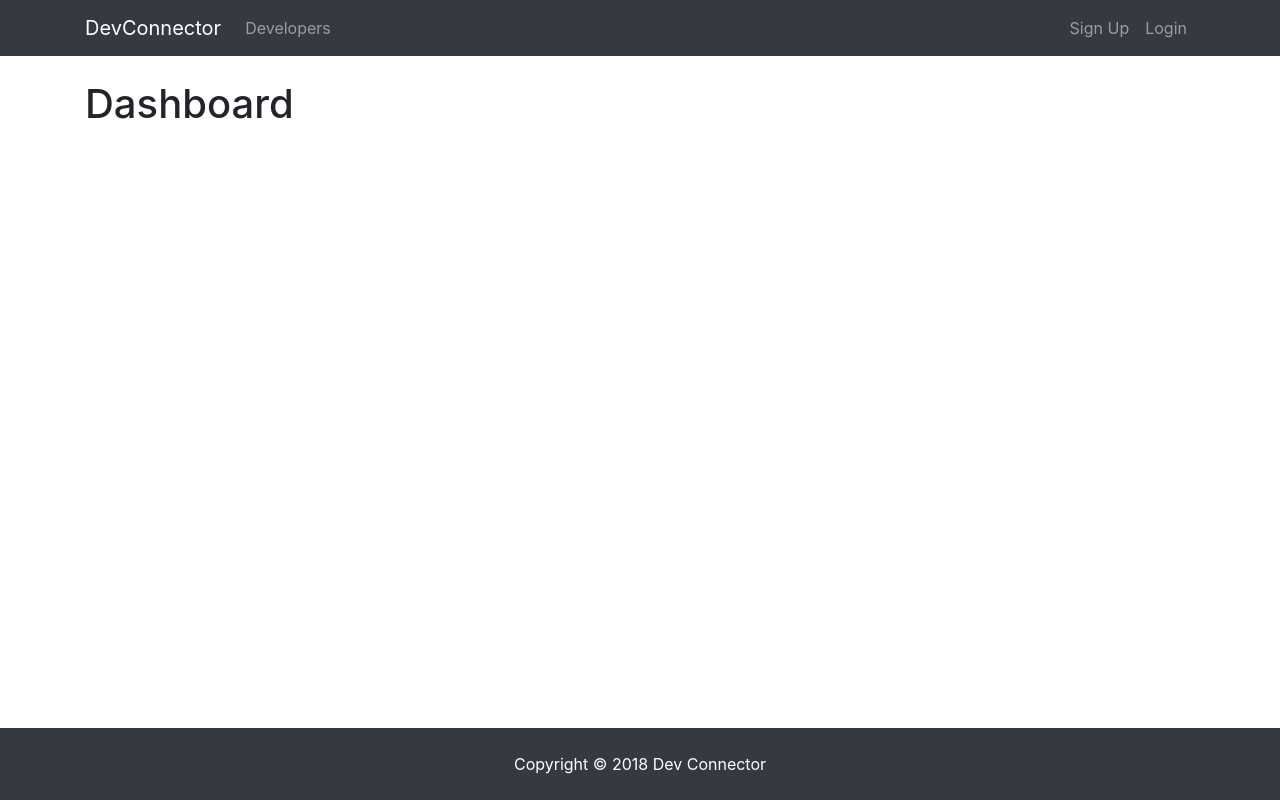
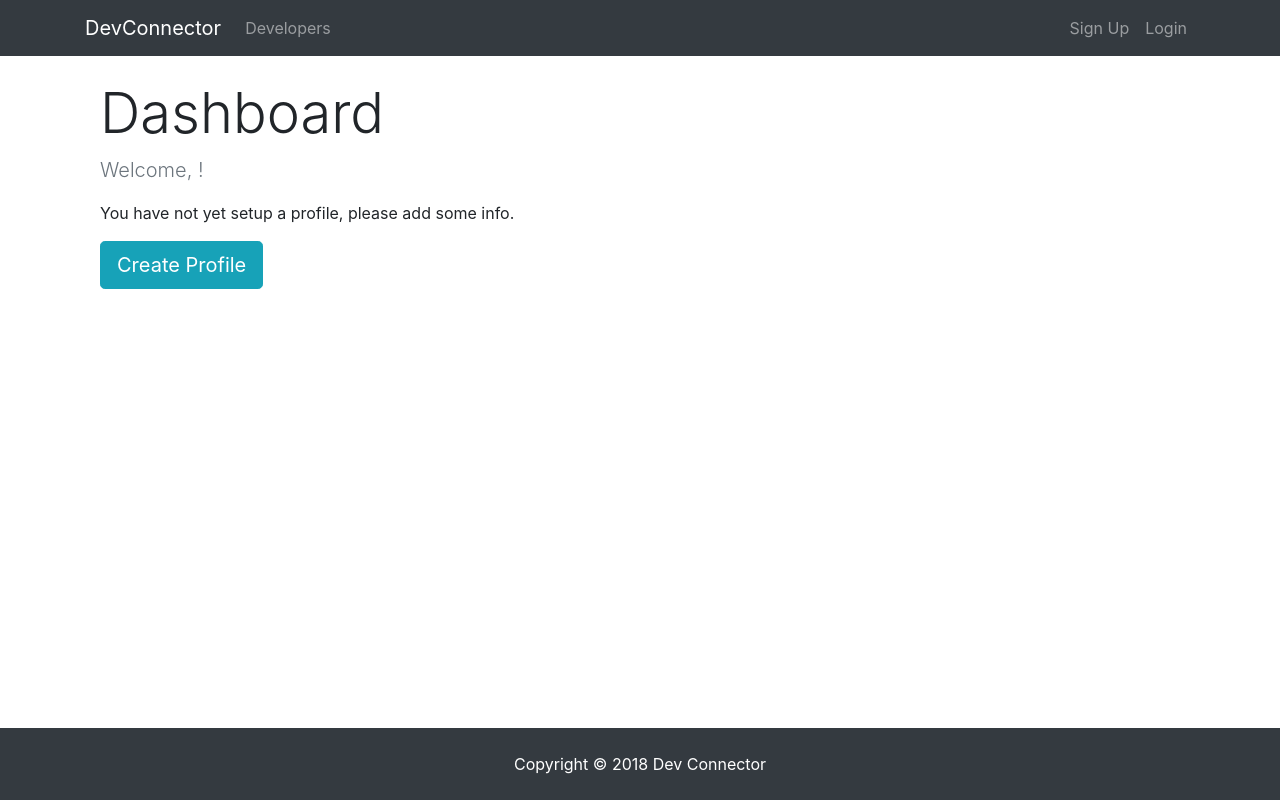
Before and after one commit to D-Molloy/Project_Icculus, a React (Create React App) app in the folder client/: page /dashboard in a window 1280 px wide. Built offline with nearby package versions, Linux system fonts and the light colour scheme; no server answers.

Commit message:
setup Dashboard with loading spinner and copy/button to setup Profile

```diff
--- /dev/null
+++ b/client/src/components/common/Spinner.js
@@ -0,0 +1,13 @@
+import React from "react";
+import spinner from "./spinner.gif";
+export default function Spinner() {
+  return (
+    <div>
+      <img
+        src={spinner}
+        alt="Loading..."
+        style={{ width: "200px", margin: "auto", display: "block" }}
+      />
+    </div>
+  );
+}
--- a/client/src/components/dashboard/Dashboard.js
+++ b/client/src/components/dashboard/Dashboard.js
@@ -1,22 +1,68 @@
 import React, { Component } from "react";
+import { Link } from "react-router-dom";
 import { connect } from "react-redux";
 import PropTypes from "prop-types";
 import { getCurrentProfile } from "../../actions/profileActions";
+
+import Spinner from "../common/Spinner";
+
 class Dashboard extends Component {
   componentDidMount() {
     this.props.getCurrentProfile();
   }
 
   render() {
+    const { user } = this.props.auth;
+    const { profile, loading } = this.props.profile;
+
+    let dashboardContent;
+    if (profile === null || loading) {
+      dashboardContent = <Spinner />;
+    } else {
+      // check if loggedin user has profile data
+      if (Object.keys(profile).length > 0) {
+        dashboardContent = <h4>TODO: DISPLAY PROFILE</h4>;
+      } else {
+        //user is logged in but has no profile
+        dashboardContent = (
+          <div>
+            <p className="lead text-muted">Welcome, {user.name}!</p>
+            <p>You have not yet setup a profile, please add some info.</p>
+            <Link to="/create-profile" className="btn btn-lg btn-info">
+              Create Profile
+            </Link>
+          </div>
+        );
+      }
+    }
+
     return (
-      <div>
-        <h1>Dashboard</h1>
+      <div className="dashboard">
+        <div className="container">
+          <div className="row">
+            <div className="col-md-12">
+              <h1 className="display-4">Dashboard</h1>
+              {dashboardContent}
+            </div>
+          </div>
+        </div>
       </div>
     );
   }
 }
 
+Dashboard.propTypes = {
+  getCurrentProfile: PropTypes.func.isRequired,
+  auth: PropTypes.object.isRequired,
+  profile: PropTypes.object.isRequired
+};
+
+const mapStateToProps = state => ({
+  profile: state.profile,
+  auth: state.auth
+});
+
 export default connect(
-  null,
+  mapStateToProps,
   { getCurrentProfile }
 )(Dashboard);
```
Also changed, not shown: client/src/actions/profileActions.js (+1 -6 lines), client/src/components/common/spinner.gif (added).
